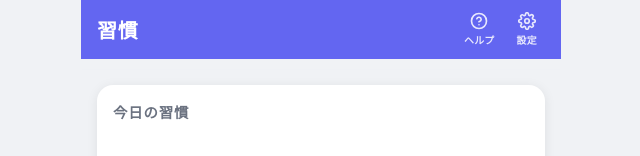
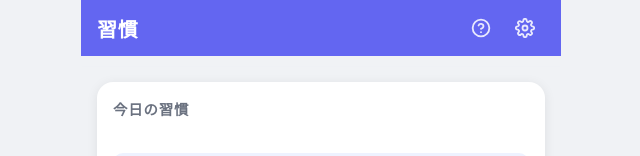
Before and after one commit to Junkoma2/habit-tracker, a React (Vite) app: page / in a window 1280 px wide. Shown: the top 156 px of the page, without its empty margins (319-959 px from the left). Built offline with nearby package versions, Linux system fonts and the light colour scheme.

Commit message:
ヘッダー操作をコンパクトに整理

```diff
--- a/src/App.css
+++ b/src/App.css
@@ -96,6 +96,7 @@
   display: flex;
   align-items: center;
   justify-content: space-between;
+  gap: 12px;
   flex-shrink: 0;
   background: var(--color-primary);
   padding: 8px 16px;
@@ -106,6 +107,7 @@
 }
 
 .app-title {
+  flex: 1 1 auto;
   min-width: 0;
   color: #fff;
   font-size: 1.25rem;
@@ -118,21 +120,25 @@
 
 .header-actions {
   display: flex;
-  gap: 6px;
+  flex: 0 0 auto;
+  gap: 4px;
 }
 
 .header-btn {
   display: flex;
-  flex-direction: column;
   align-items: center;
-  gap: 2px;
+  justify-content: center;
+  width: 40px;
+  height: 40px;
   color: rgba(255, 255, 255, 0.85);
-  padding: 4px 8px;
+  padding: 0;
   border-radius: 8px;
-  font-size: 0.62rem;
-  font-weight: 600;
-  letter-spacing: 0.03em;
   transition: background 0.15s, color 0.15s;
+}
+
+.header-btn svg {
+  width: 20px;
+  height: 20px;
 }
 
 .header-btn:hover {
--- a/src/App.jsx
+++ b/src/App.jsx
@@ -312,17 +312,25 @@ export default function App() {
       >
         <h1 className="app-title">{screenTitle}</h1>
         <div className="header-actions">
-          <button className="header-btn" onClick={() => setModal({ type: 'help' })}>
+          <button
+            className="header-btn"
+            onClick={() => setModal({ type: 'help' })}
+            aria-label="ヘルプ"
+            title="ヘルプ"
+          >
             <svg width="18" height="18" viewBox="0 0 24 24" fill="none" stroke="currentColor" strokeWidth="2.2" strokeLinecap="round" strokeLinejoin="round">
               <circle cx="12" cy="12" r="10" /><path d="M9.09 9a3 3 0 0 1 5.83 1c0 2-3 3-3 3" /><line x1="12" y1="17" x2="12.01" y2="17" />
             </svg>
-            <span>ヘルプ</span>
           </button>
-          <button className="header-btn" onClick={() => setModal({ type: 'settings' })}>
+          <button
+            className="header-btn"
+            onClick={() => setModal({ type: 'settings' })}
+            aria-label="設定"
+            title="設定"
+          >
             <svg width="18" height="18" viewBox="0 0 24 24" fill="none" stroke="currentColor" strokeWidth="2.2" strokeLinecap="round" strokeLinejoin="round">
               <circle cx="12" cy="12" r="3" /><path d="M19.4 15a1.65 1.65 0 0 0 .33 1.82l.06.06a2 2 0 0 1-2.83 2.83l-.06-.06a1.65 1.65 0 0 0-1.82-.33 1.65 1.65 0 0 0-1 1.51V21a2 2 0 0 1-4 0v-.09A1.65 1.65 0 0 0 9 19.4a1.65 1.65 0 0 0-1.82.33l-.06.06a2 2 0 0 1-2.83-2.83l.06-.06A1.65 1.65 0 0 0 4.68 15a1.65 1.65 0 0 0-1.51-1H3a2 2 0 0 1 0-4h.09A1.65 1.65 0 0 0 4.6 9a1.65 1.65 0 0 0-.33-1.82l-.06-.06a2 2 0 0 1 2.83-2.83l.06.06A1.65 1.65 0 0 0 9 4.68a1.65 1.65 0 0 0 1-1.51V3a2 2 0 0 1 4 0v.09a1.65 1.65 0 0 0 1 1.51 1.65 1.65 0 0 0 1.82-.33l.06-.06a2 2 0 0 1 2.83 2.83l-.06.06A1.65 1.65 0 0 0 19.4 9a1.65 1.65 0 0 0 1.51 1H21a2 2 0 0 1 0 4h-.09a1.65 1.65 0 0 0-1.51 1z" />
             </svg>
-            <span>設定</span>
           </button>
         </div>
         <input ref={fileInputRef} type="file" accept=".json" style={{ display: 'none' }} onChange={handleFileChange} />
```
